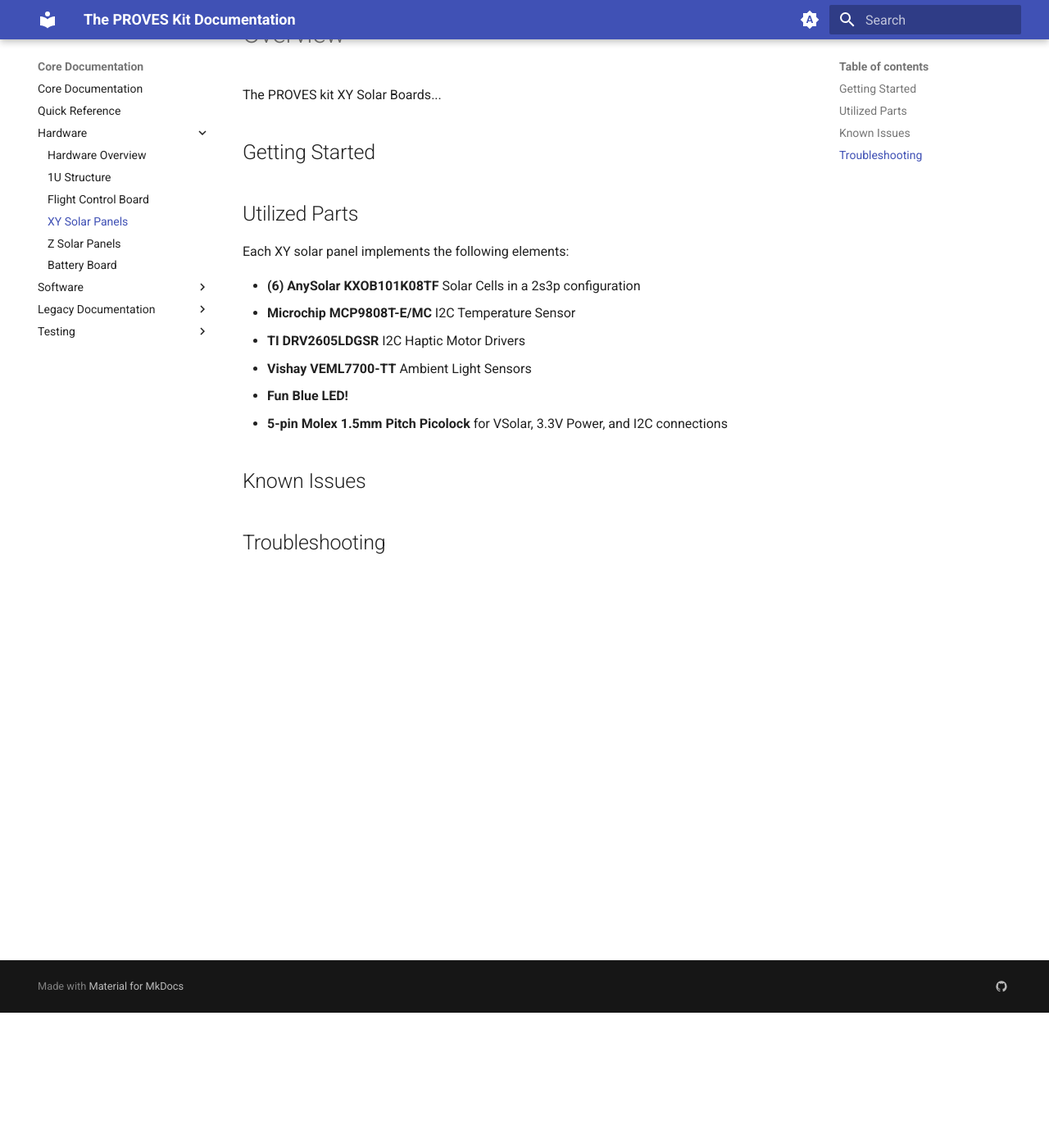
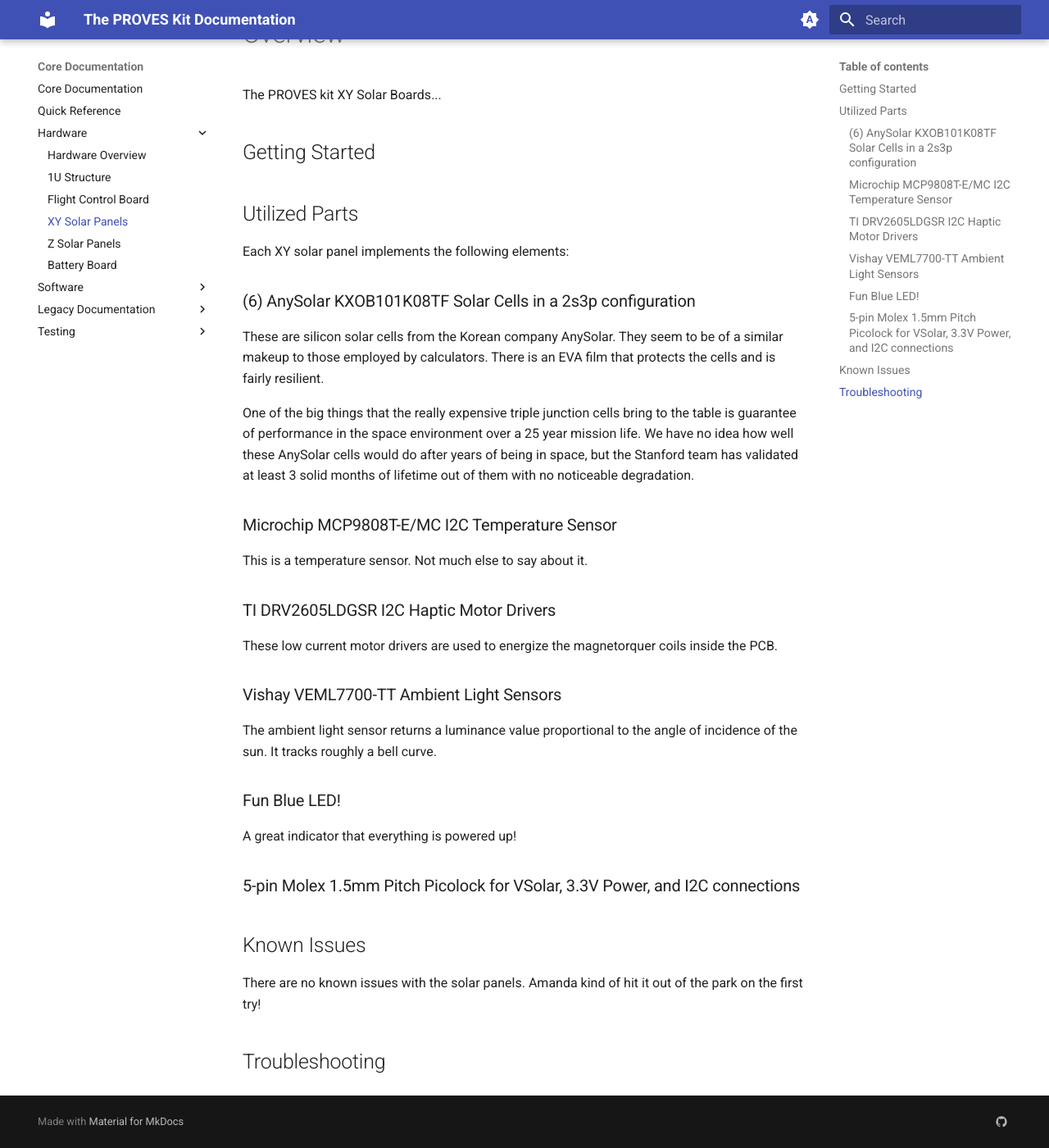
Before and after one commit to proveskit/Documentation, an MkDocs documentation site: the page built from docs/core_documentation/hardware/XY_solar_board.md, in a window 1280 px wide and 1400 px high, scrolled down 165 px. Shown: the whole window at 82% size. Built offline with MkDocs 1.6.1 and Material for MkDocs 9.7.7, drawn with Linux system fonts in a browser that asks for light colours.

Commit message:
More content!!!

```diff
--- a/docs/core_documentation/hardware/XY_solar_board.md
+++ b/docs/core_documentation/hardware/XY_solar_board.md
@@ -5,14 +5,27 @@
 ## Utilized Parts
 Each XY solar panel implements the following elements:
 
-- **(6) AnySolar KXOB101K08TF** Solar Cells in a 2s3p configuration
-- **Microchip MCP9808T-E/MC** I2C Temperature Sensor
-- **TI DRV2605LDGSR** I2C Haptic Motor Drivers
-- **Vishay VEML7700-TT** Ambient Light Sensors
-- **Fun Blue LED!**
-- **5-pin Molex 1.5mm Pitch Picolock** for VSolar, 3.3V Power, and I2C connections
+### (6) AnySolar KXOB101K08TF Solar Cells in a 2s3p configuration
+These are silicon solar cells from the Korean company AnySolar. They seem to be of a similar makeup to those employed by calculators. There is an EVA film that protects the cells and is fairly resilient.
+
+One of the big things that the really expensive triple junction cells bring to the table is guarantee of performance in the space environment over a 25 year mission life. We have no idea how well these AnySolar cells would do after years of being in space, but the Stanford team has validated at least 3 solid months of lifetime out of them with no noticeable degradation.
+
+### Microchip MCP9808T-E/MC I2C Temperature Sensor
+This is a temperature sensor. Not much else to say about it.
+
+### TI DRV2605LDGSR I2C Haptic Motor Drivers
+These low current motor drivers are used to energize the magnetorquer coils inside the PCB.
+
+### Vishay VEML7700-TT Ambient Light Sensors
+The ambient light sensor returns a luminance value proportional to the angle of incidence of the sun. It tracks roughly a bell curve.
+
+### Fun Blue LED!
+A great indicator that everything is powered up!
+
+### 5-pin Molex 1.5mm Pitch Picolock for VSolar, 3.3V Power, and I2C connections
 
 
 ## Known Issues
+There are no known issues with the solar panels. Amanda kind of hit it out of the park on the first try!
 
 ## Troubleshooting
```
Also changed, not shown: docs/core_documentation/hardware/FC_board.md (+4 -1 lines), docs/core_documentation/hardware/battery_board.md (+4 -1 lines), docs/core_documentation/quick_reference.md (+6 -2 lines), docs/quick_start/index.md (+2 -2 lines), 2 other files.
